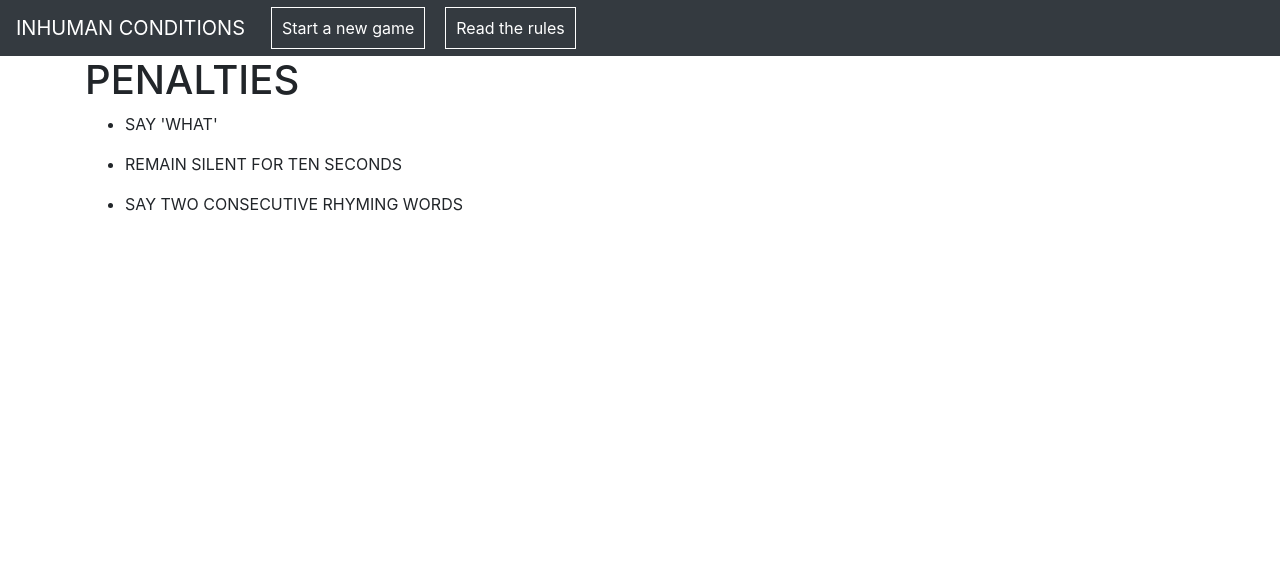
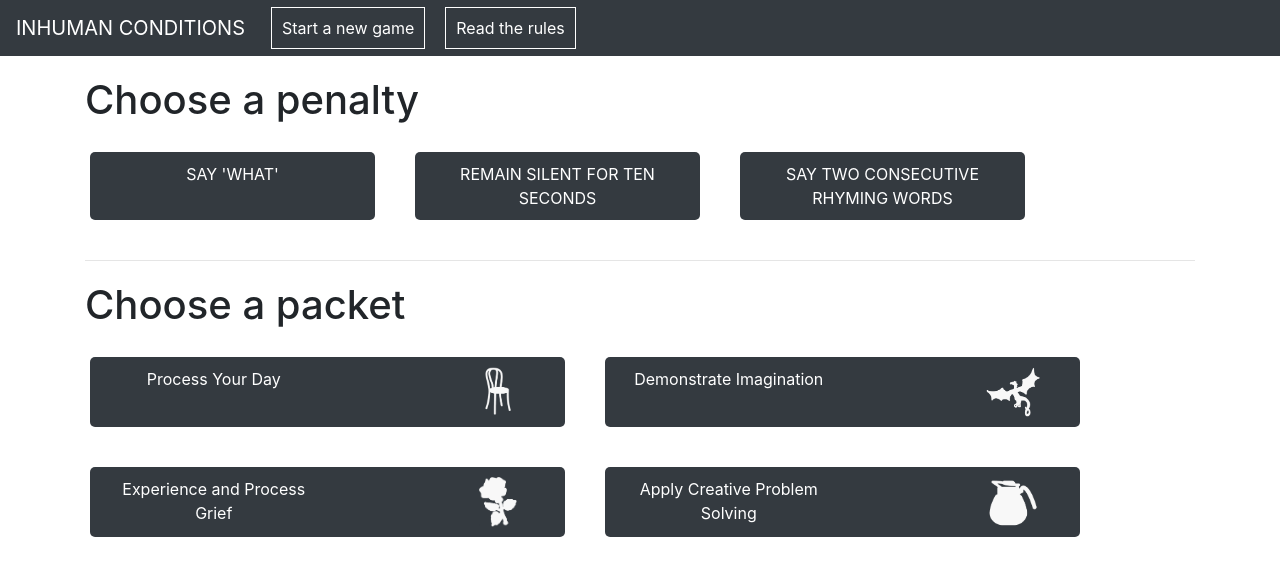
Before and after one commit to lucystevens/inhuman-conditions, an Angular app: page / in a window 1280 px wide. Shown: the top 576 px of the page. Built offline with nearby package versions, Linux system fonts and the light colour scheme.

Commit message:
Created selectable elements for penalty and packet

```diff
--- a/src/app/game-setup/game-setup.component.css
+++ b/src/app/game-setup/game-setup.component.css
@@ -0,0 +1,23 @@
+div.setup-stage{
+    margin:20px auto;
+    width: 100%;
+}
+
+div.selectable-cell{
+    background-color: #343A40;
+    color: white;
+    border-radius: 5px;
+    margin: 20px;
+    padding: 10px;
+    text-align: center;
+    vertical-align: middle;
+}
+
+div.selectable-cell:hover{
+    background-color: #2B3035;
+    box-shadow: 2px 2px #888888;
+}
+
+div.selectable-cell.active{
+    background-color: #000000;
+}
--- a/src/app/game-setup/game-setup.component.html
+++ b/src/app/game-setup/game-setup.component.html
@@ -1,6 +1,23 @@
-<h1>PENALTIES</h1>
-<div *ngFor="let penalty of penalties">
-  <ul >
-    <li>{{penalty.penalty}}</li>
-  </ul>
+<div class="penalties setup-stage">
+  <h1>Choose a penalty</h1>
+  <div class="row">
+    <div *ngFor="let penalty of penalties" class="selectable-cell col-sm-3" [ngClass]="{active : penalty===selectedPenalty}" (click)="selectPenalty(penalty)">
+      {{penalty.penalty}}
+    </div>
+  </div>
 </div>
+<hr>
+
+<div class="packets setup-stage">
+  <h1>Choose a packet</h1>
+  <div class="row">
+      <div *ngFor="let packet of packets" class="selectable-cell row col-sm-5" [ngClass]="{active : packet===selectedPacket}" (click)="selectPacket(packet)">
+        <div class="col-sm-6">{{packet.fullName}}</div>
+        <div class="col-sm-3"></div>
+        <div class="col-sm-3">
+          <img class="pull-right" src="assets/images/{{packet.icon}}.png" height="50"/>
+        </div>
+      </div>
+    </div>
+</div>
+<hr>
--- a/src/app/game-setup/game-setup.component.ts
+++ b/src/app/game-setup/game-setup.component.ts
@@ -1,6 +1,6 @@
 import { Component, OnInit } from '@angular/core';
 import {CardService} from '../card.service'
-import { Penalty } from '../card-definitions';
+import { Penalty, Packet } from '../card-definitions';
 
 @Component({
   selector: 'app-game-setup',
@@ -12,13 +12,24 @@
   step: Number;
 
   penalties : Penalty[];
+  selectedPenalty : Penalty;
+
+  packets : Packet[];
+  selectedPacket : Packet;
 
   constructor(private cards : CardService) { }
 
   ngOnInit() {
     this.penalties = this.cards.getPenalties();
+    this.packets = this.cards.getPackets();
   }
 
+  selectPenalty(penalty: Penalty){
+    this.selectedPenalty = penalty;
+  }
 
+  selectPacket(packet: Packet){
+    this.selectedPacket = packet;
+  }
 
 }
```
